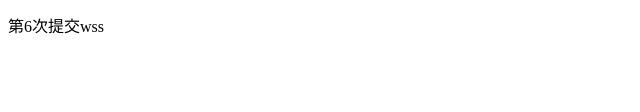
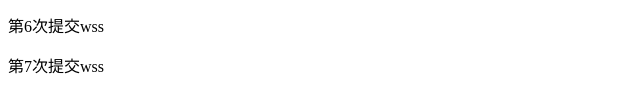
Before and after one commit to HTML-CIKI/GIT-demo, a plain HTML site: page index.html in a window 1280 px wide. Shown: the part 436-548 px from the top of the page, without its empty margins (0-640 px from the left). Drawn offline with Linux system fonts and the light colour scheme.

Commit message:
git commit -m

```diff
--- a/index.html
+++ b/index.html
@@ -19,6 +19,7 @@
     <p>rebase 合并分之</p>
     <p>第5次提交wss1</p>
     <p>第6次提交wss</p>
+    <p>第7次提交wss</p>
   </div>
 </body>
 </html>
```
